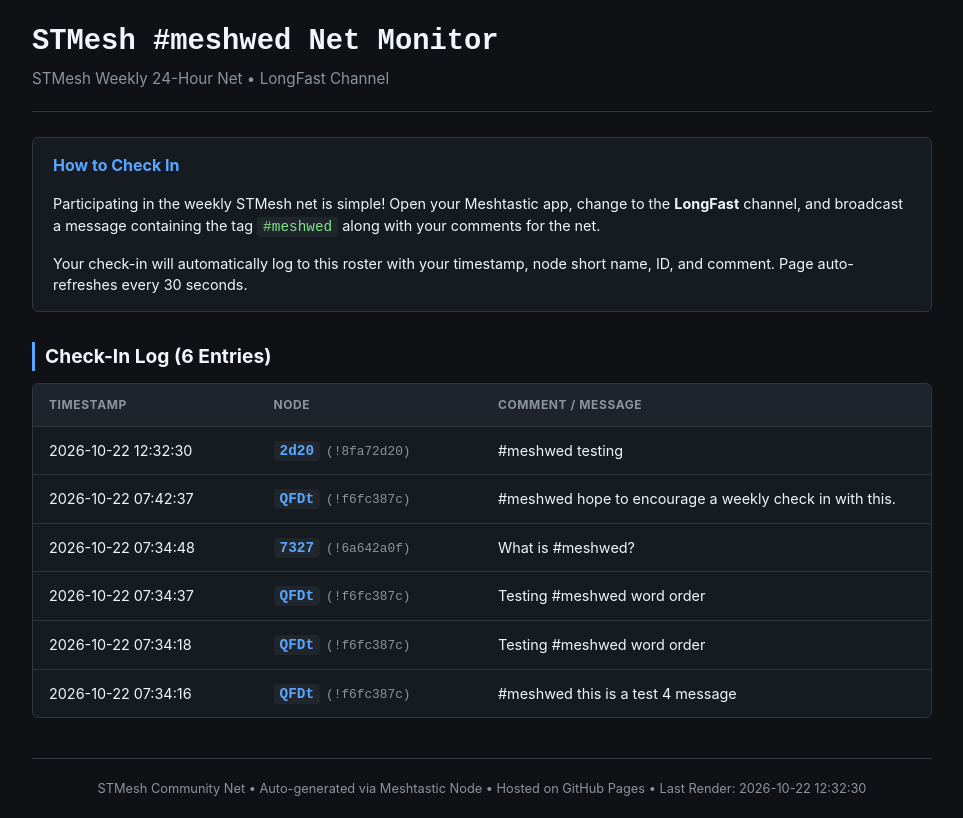
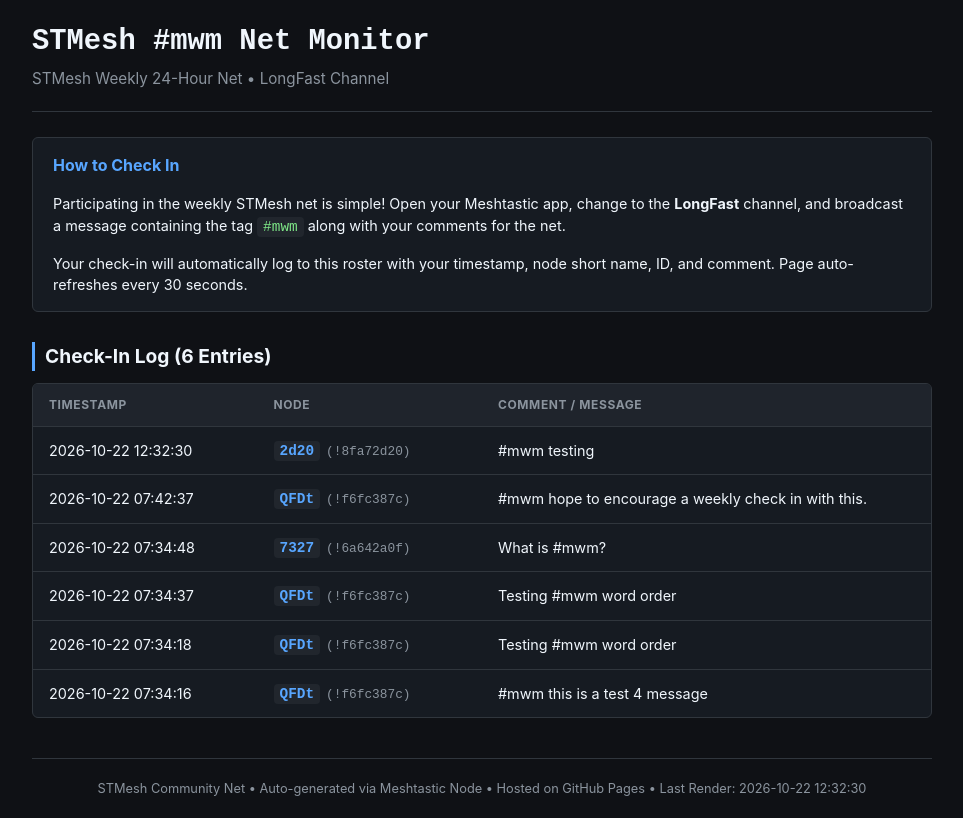
Before and after one commit to QueenCityNerd/Mesh_Wed, a plain HTML site: page index.html in a window 1280 px wide. Shown: the whole page, without its empty margins (158-1121 px from the left). Drawn offline with Linux system fonts and the light colour scheme.

Commit message:
Update index.html
change #meshwed to #mwm

```diff
--- a/index.html
+++ b/index.html
@@ -4,7 +4,7 @@
     <meta charset="UTF-8">
     <meta name="viewport" content="width=device-width, initial-scale=1.0">
     <meta http-equiv="refresh" content="30">
-    <title>STMesh &bull; #meshwed Net Monitor</title>
+    <title>STMesh &bull; #mwm Net Monitor</title>
     <style>
         :root {
             --bg-color: #0f1115;
@@ -128,13 +128,13 @@
 <body>
     <div class="container">
         <header>
-            <h1>STMesh #meshwed Net Monitor</h1>
+            <h1>STMesh #mwm Net Monitor</h1>
             <div class="subtitle">STMesh Weekly 24-Hour Net &bull; LongFast Channel</div>
         </header>
 
         <div class="info-card">
             <h3>How to Check In</h3>
-            <p>Participating in the weekly STMesh net is simple! Open your Meshtastic app, change to the <strong>LongFast</strong> channel, and broadcast a message containing the tag <code>#meshwed</code> along with your comments for the net.</p>
+            <p>Participating in the weekly STMesh net is simple! Open your Meshtastic app, change to the <strong>LongFast</strong> channel, and broadcast a message containing the tag <code>#mwm</code> along with your comments for the net.</p>
             <p style="margin-bottom: 0;">Your check-in will automatically log to this roster with your timestamp, node short name, ID, and comment. Page auto-refreshes every 30 seconds.</p>
         </div>
 
@@ -149,7 +149,7 @@
                     </tr>
                 </thead>
                 <tbody>
-                    <tr><td>2026-10-22 12:32:30</td><td><span class='short-name'>2d20</span><span class='node-id'>(!8fa72d20)</span></td><td>#meshwed testing</td></tr><tr><td>2026-10-22 07:42:37</td><td><span class='short-name'>QFDt</span><span class='node-id'>(!f6fc387c)</span></td><td>#meshwed hope to encourage a weekly check in with this.</td></tr><tr><td>2026-10-22 07:34:48</td><td><span class='short-name'>7327</span><span class='node-id'>(!6a642a0f)</span></td><td>What is #meshwed?</td></tr><tr><td>2026-10-22 07:34:37</td><td><span class='short-name'>QFDt</span><span class='node-id'>(!f6fc387c)</span></td><td>Testing #meshwed word order</td></tr><tr><td>2026-10-22 07:34:18</td><td><span class='short-name'>QFDt</span><span class='node-id'>(!f6fc387c)</span></td><td>Testing #meshwed word order</td></tr><tr><td>2026-10-22 07:34:16</td><td><span class='short-name'>QFDt</span><span class='node-id'>(!f6fc387c)</span></td><td>#meshwed this is a test 4 message</td></tr>
+                    <tr><td>2026-10-22 12:32:30</td><td><span class='short-name'>2d20</span><span class='node-id'>(!8fa72d20)</span></td><td>#mwm testing</td></tr><tr><td>2026-10-22 07:42:37</td><td><span class='short-name'>QFDt</span><span class='node-id'>(!f6fc387c)</span></td><td>#mwm hope to encourage a weekly check in with this.</td></tr><tr><td>2026-10-22 07:34:48</td><td><span class='short-name'>7327</span><span class='node-id'>(!6a642a0f)</span></td><td>What is #mwm?</td></tr><tr><td>2026-10-22 07:34:37</td><td><span class='short-name'>QFDt</span><span class='node-id'>(!f6fc387c)</span></td><td>Testing #mwm word order</td></tr><tr><td>2026-10-22 07:34:18</td><td><span class='short-name'>QFDt</span><span class='node-id'>(!f6fc387c)</span></td><td>Testing #mwm word order</td></tr><tr><td>2026-10-22 07:34:16</td><td><span class='short-name'>QFDt</span><span class='node-id'>(!f6fc387c)</span></td><td>#mwm this is a test 4 message</td></tr>
                 </tbody>
             </table>
         </div>
```
